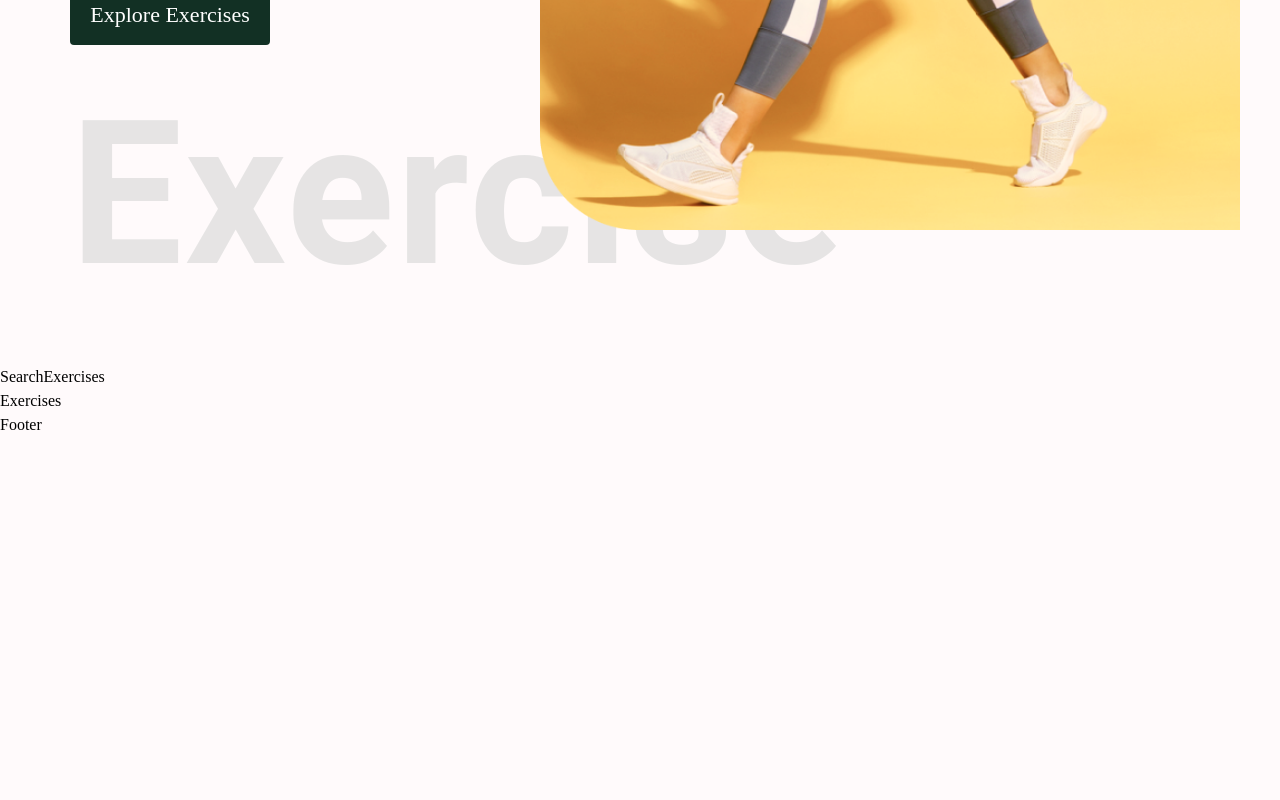
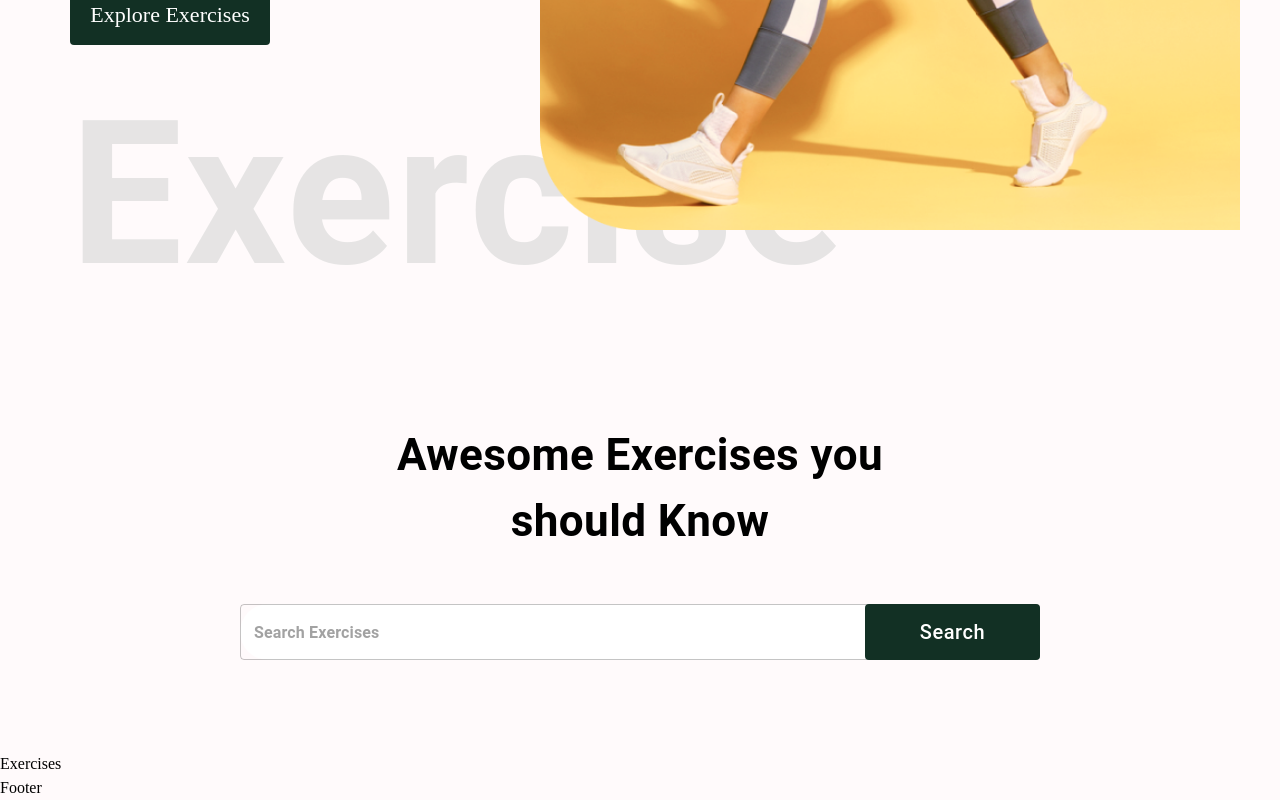
Before and after one commit to Rheno001/rfitness, a React (Create React App) app: page / in a window 1280 px wide. Shown: the part 632-1432 px from the top of the page. Before the commit the page ends 1069 px from the top, so only its background shows below. Built offline with nearby package versions, Linux system fonts and the light colour scheme.

Commit message:
search bar done

```diff
--- a/src/components/SearchExercises.js
+++ b/src/components/SearchExercises.js
@@ -1,8 +1,16 @@
-import React from 'react'
+import React, {useEffect, useState} from 'react'
+import {Box, Button, Stack, TextField, Typography} from '@mui/material';
 
 const SearchExercises = () => {
   return (
-    <div>SearchExercises</div>
+    <Stack alignItems='center' mt='37px' justifyContent='center' p='20px'>
+      <Typography fontWeight='700' sx={{fontSize: {lg: '44px', xs: '30px'}}} mb='50px' textAlign='center'>Awesome Exercises you <br />should Know</Typography>
+      <Box position='relative' mb='72px'>
+        <TextField sx={{input:{ fontWeight: '700', border: 'none', borderRadius: '4px'}, width: {lg: '800px', xs: '350px'}, backgroundColor: '#fff', borderRadius: '40px'}} height='76px' value='' onChange={(e) => {}} placeholder='Search Exercises' type='text'/>
+        <Button className='search-btn' sx={{bgcolor: '#123024', color: '#fff', textTransform: 'none', width: { lg: '175px', xs: '80px'},
+        fontSize: {lg: '20px', xs: '14px'}, height: '56px', position: 'absolute', right: '0'}}>Search</Button>
+      </Box>
+    </Stack>
   )
 }
 
```
